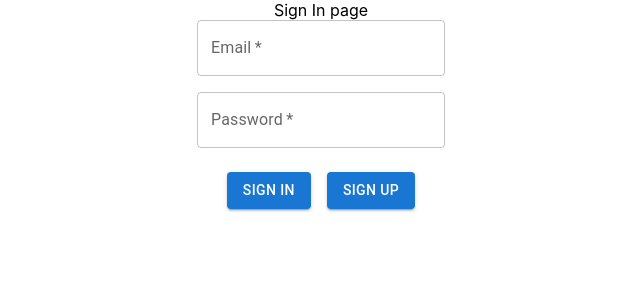
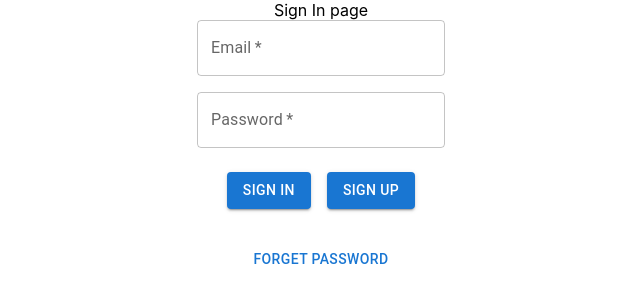
Before and after one commit to Rajusakinala/login_to_dashboard, a React (Create React App) app: page / in a window 1280 px wide. Shown: the top 302 px of the page, without its empty margins (319-959 px from the left). Built offline with nearby package versions, Linux system fonts and the light colour scheme.

Commit message:
forgot password added

```diff
--- a/src/components/Login.js
+++ b/src/components/Login.js
@@ -112,9 +112,30 @@ const Login = ({ setIsLoggedIn, setLoggedDetails }) => {
             variant="contained"
             onClick={() => {
               //   signUpHandler();
+              setSnakbarOpen(true);
+              setSnakbarObj({
+                msg: "Sign up feature in Progress",
+                severity: "success",
+              });
             }}
           >
             Sign UP
+          </Button>
+        </Grid>
+
+        <Grid item justifyContent={"start"}>
+          <Button
+            sx={{ m: 1 }}
+            onClick={() => {
+              //   forgotPasswordHandler();
+              setSnakbarOpen(true);
+              setSnakbarObj({
+                msg: "Forgot password feature in Progress",
+                severity: "success",
+              });
+            }}
+          >
+            forget Password
           </Button>
         </Grid>
       </Grid>
```
